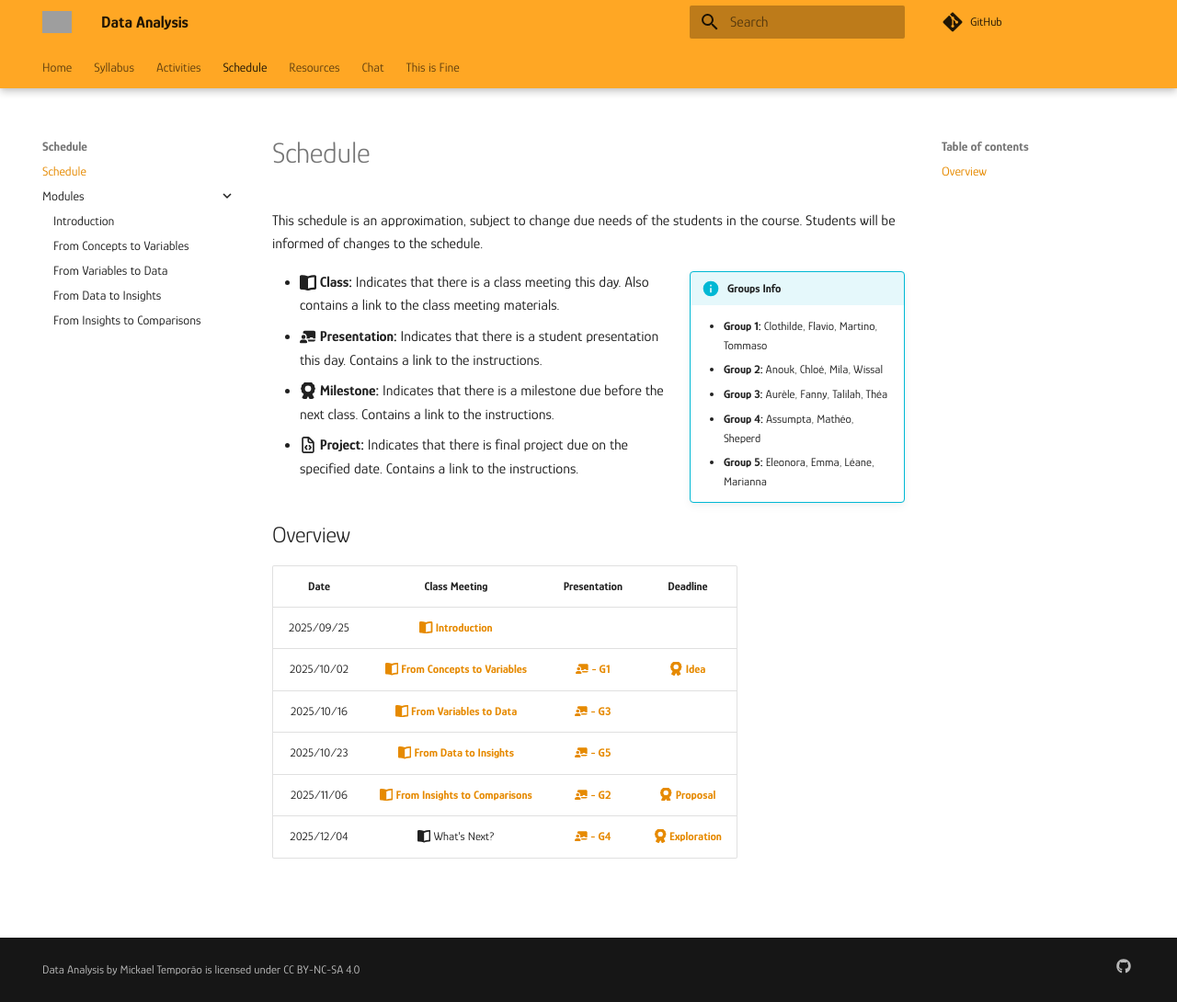
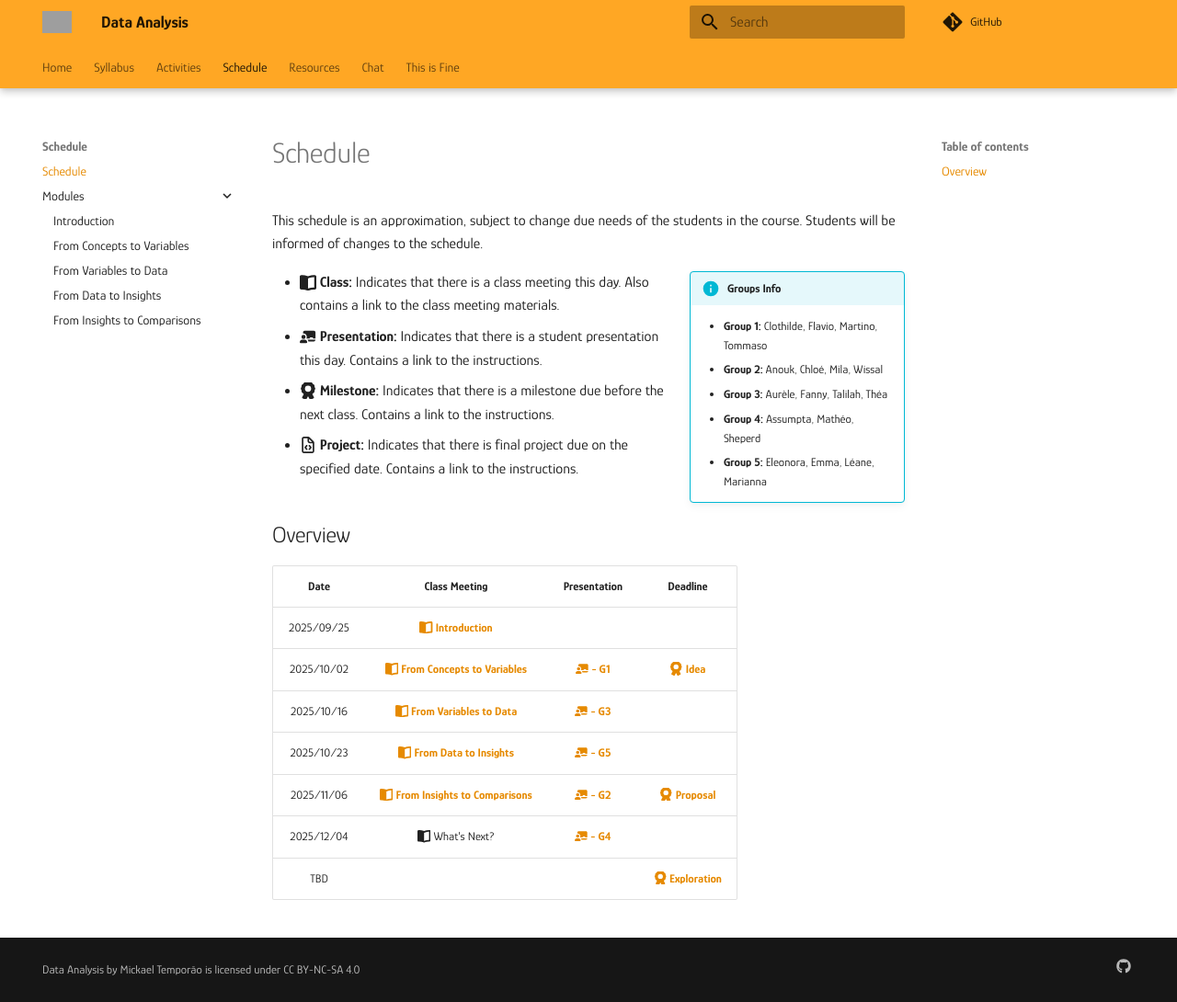
Before and after one commit to mickaeltemporao/data-analysis, an MkDocs documentation site: the page built from docs/schedule.md, in a window 1280 px wide and 1090 px high. Shown: the whole window at 92% size. Built offline with MkDocs 1.6.1 and Material for MkDocs 9.7.7, drawn with Linux system fonts in a browser that asks for light colours; comment, search, counter and statistics services are not loaded; grey boxes are pictures that could not be loaded.

Commit message:
update schedule

```diff
--- a/docs/schedule.md
+++ b/docs/schedule.md
@@ -24,7 +24,8 @@ This schedule is an approximation, subject to change due needs of the students i
    | 2025/10/16 | [:fontawesome-solid-book-open: **From Variables to Data**](modules/data.md)          | [**:fontawesome-solid-chalkboard-user: - G3**](activities/participation.md) |                                                                     |
    | 2025/10/23 | [:fontawesome-solid-book-open: **From Data to Insights**](modules/exploration-1.md)  | [**:fontawesome-solid-chalkboard-user: - G5**](activities/participation.md) |                                                                     |
    | 2025/11/06 | [:fontawesome-solid-book-open: **From Insights to Comparisons**](modules/exploration-2.md)                           | [**:fontawesome-solid-chalkboard-user: - G2**](activities/participation.md) | [**:fontawesome-solid-award: Proposal**](activities/milestone-2.md) |
-   | 2025/12/04 | :fontawesome-solid-book-open: What's Next?                                           | [**:fontawesome-solid-chalkboard-user: - G4**](activities/participation.md) | [**:fontawesome-solid-award: Exploration**](activities/milestone-3.md)                           |
+   | 2025/12/04 | :fontawesome-solid-book-open: What's Next?                                           | [**:fontawesome-solid-chalkboard-user: - G4**](activities/participation.md) | |
+   | TBD | |    | [**:fontawesome-solid-award: Exploration**](activities/milestone-3.md)                            |
 
    <!-- | 2025/20/06 | :fontawesome-solid-book-open: From Comparisons to Visualisation                      |  | | -->
   <!-- [:fontawesome-solid-book-open: What's Next?](modules/next.md)                          | | [**:fontawesome-solid-award: Exploration**](https://colab.research.google.com/github/mickaeltemporao/data-analysis/blob/main/materials/assignment-3.ipynb) | -->
```
